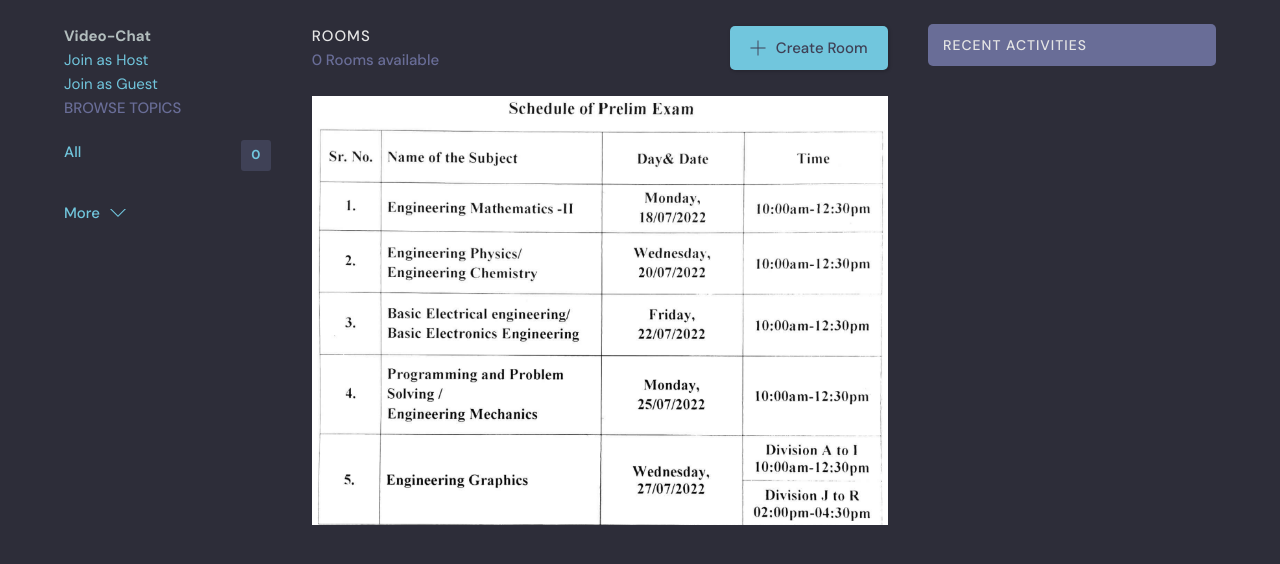
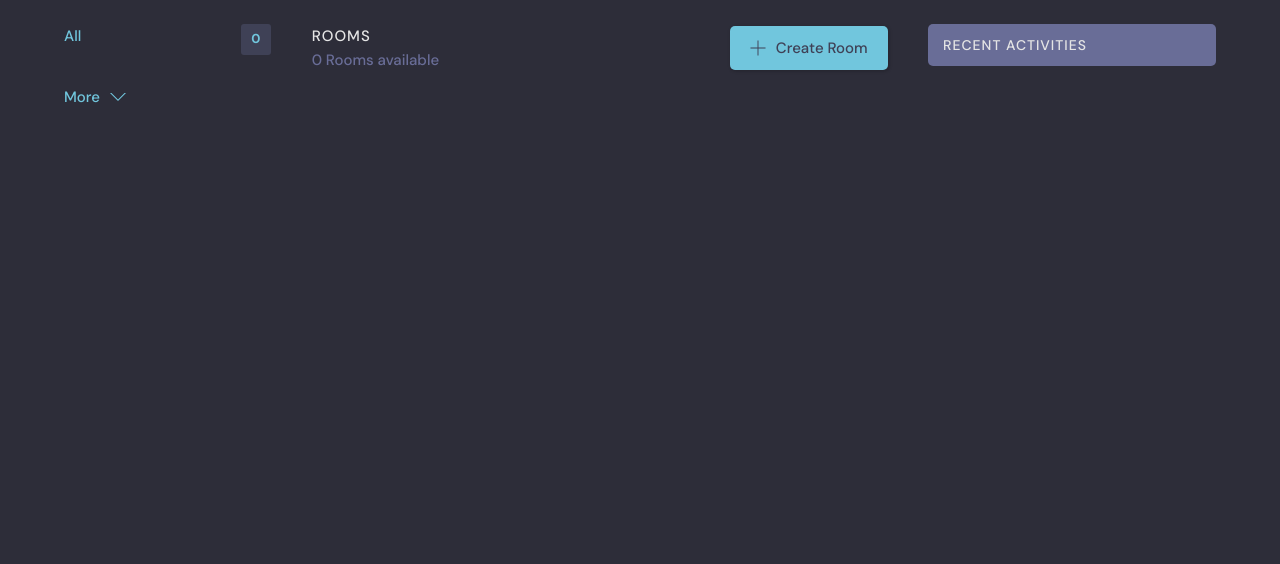
Before and after one commit to AtharvPorate1/travelPal, a Django app: page /chat/ in a window 1280 px wide. Shown: the part 76-640 px from the top of the page. Run offline with Django 3.2, Linux system fonts and the light colour scheme; data that the repository does not hold is empty.

Commit message:
updated chat app

```diff
--- a/base/templates/base/feed_component.html
+++ b/base/templates/base/feed_component.html
@@ -1,4 +1,4 @@
-<img src="static\images\Screenshot (43).png" width="400">
+<!-- <img src="static\images\Screenshot (43).png" width="400"> -->
 
 
 {%for room in rooms %}
--- a/base/templates/base/home.html
+++ b/base/templates/base/home.html
@@ -28,7 +28,7 @@
               <a class="btn btn--main btn--pill" href="{% url 'topics' %}">Browse Topics</a>
               <a class="btn btn--main btn--pill" href="{% url 'activity' %}">Recent Activities</a>
             </div>
-              <br>
+              <!-- <br>
               <center><h2>Video Conference</h2></center>
 
               <br>
@@ -38,7 +38,7 @@
                 <a class="btn btn--main btn--pill" href="https://webinar.app.100ms.live/preview/ehl-pse-ntg" target="_blank">Join as host</a>
                 <a class="btn btn--main btn--pill" href="https://webinar.app.100ms.live/preview/tzt-wdq-bzl" target="_blank">Join as Guest</a>
               </div>
-
+               -->
 
           </div>
           <div class="roomList__header">
--- a/base/templates/base/topics_component.html
+++ b/base/templates/base/topics_component.html
@@ -1,5 +1,5 @@
 <div class="topics">
-  <h1>Video-Chat</h1>
+  <!-- <h1>Video-Chat</h1>
     <div>
       <a href="https://webinar.app.100ms.live/preview/ehl-pse-ntg" target="_blank">Join as Host</a>
     </div>
@@ -8,7 +8,7 @@
     </div>
     <div class="topics__header">
       <h2>Browse Topics</h2>
-    </div>
+    </div> -->
     <ul class="topics__list">
       <li>
         <a href="{% url 'home'%}" class="active">All <span>{{topics.count}}</span></a>
```
